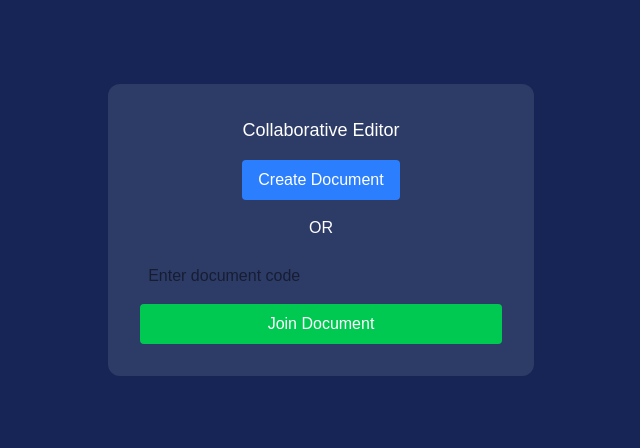
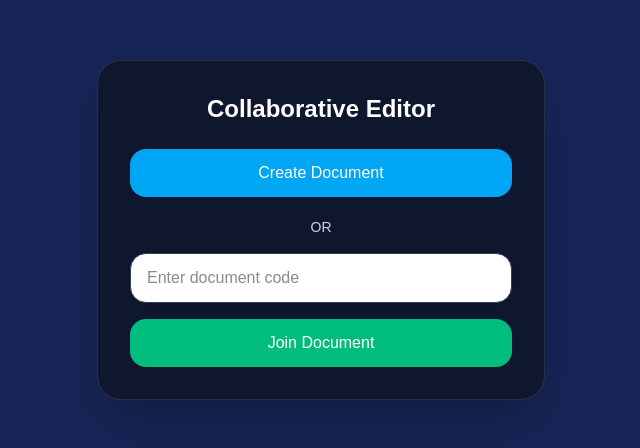
Before and after one commit to VidhiGattani/Collaborative-Text-Editor, a Next.js app in the folder client/: page / in a window 1280 px wide. Shown: the part 170-618 px from the top of the page, without its empty margins (319-959 px from the left). Built offline with nearby package versions, Linux system fonts and the light colour scheme; sample sign-in values are in the browser's storage.

Commit message:
final deployment ready

```diff
--- a/client/app/page.tsx
+++ b/client/app/page.tsx
@@ -22,12 +22,12 @@ export default function Home() {
   if (isAuthenticated === null) return null
 
   return (
-    <div className="h-screen flex items-center justify-center bg-blue-950 text-white">
-      <div className="bg-white/10 p-8 rounded-xl text-center">
-        <h1 className="mb-4 text-lg">Collaborative Editor</h1>
+    <div className="h-screen flex items-center justify-center bg-blue-950 text-white px-4">
+      <div className="max-w-md w-full bg-slate-900/90 border border-white/10 shadow-2xl p-8 rounded-3xl text-center backdrop-blur-md">
+        <h1 className="mb-6 text-2xl font-semibold">Collaborative Editor</h1>
 
         <button
-          className="bg-blue-500 px-4 py-2 rounded"
+          className="w-full bg-sky-500 hover:bg-sky-400 transition-colors px-5 py-3 rounded-2xl font-medium"
           onClick={() => {
             const id = Math.random().toString(36).substring(2, 8)
             window.location.href = `/doc/${id}`
@@ -36,17 +36,17 @@ export default function Home() {
           Create Document
         </button>
 
-        <div className="mt-4 text-white">OR</div>
+        <div className="mt-5 text-sm text-slate-300">OR</div>
 
         <input
           value={docCode}
           onChange={(e) => setDocCode(e.target.value)}
           placeholder="Enter document code"
-          className="mt-4 p-2 text-black w-full rounded"
+          className="mt-4 w-full rounded-2xl border border-slate-700 bg-white px-4 py-3 text-slate-900 shadow-sm focus:border-sky-400 focus:outline-none"
         />
 
         <button
-          className="bg-green-500 px-4 py-2 rounded mt-2 w-full"
+          className="w-full bg-emerald-500 hover:bg-emerald-400 transition-colors px-5 py-3 rounded-2xl font-medium mt-4"
           onClick={() => {
             if (!docCode) return
             window.location.href = `/doc/${docCode}`
```
